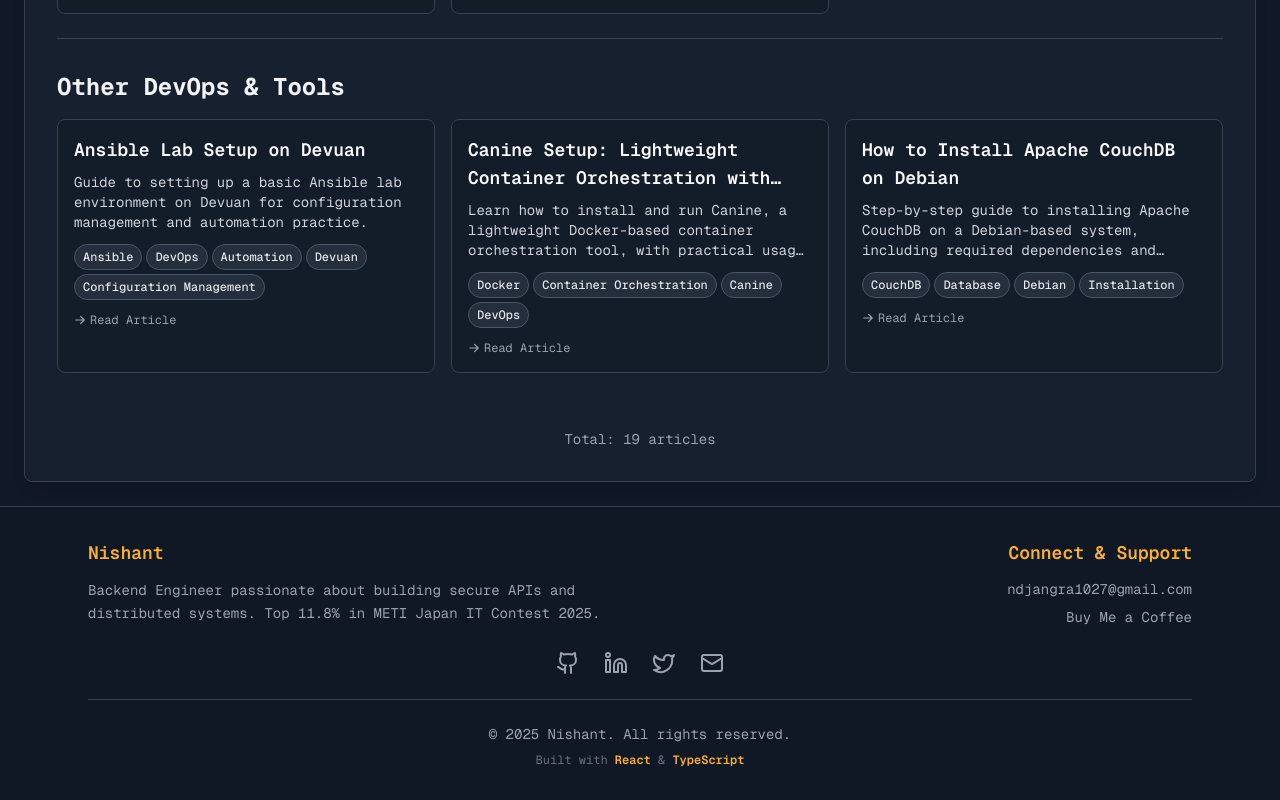
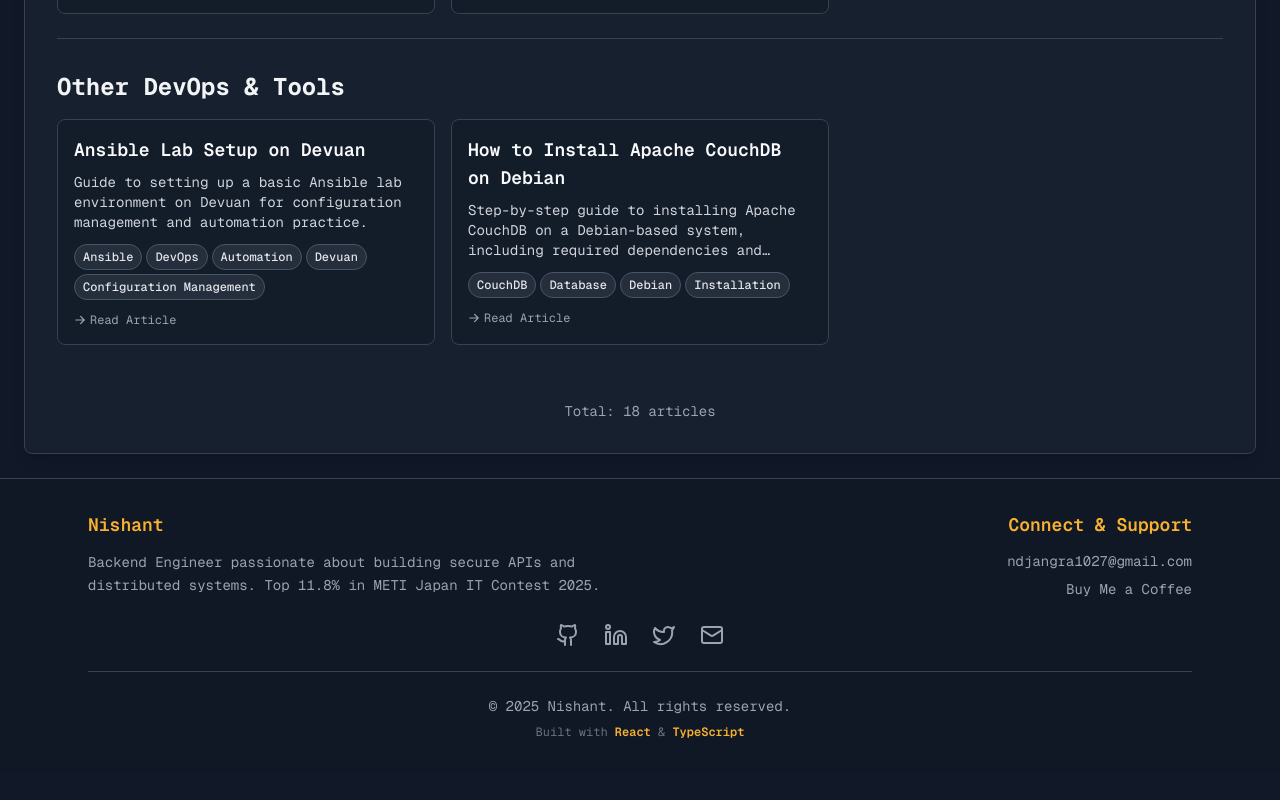
Before and after one commit to nishujangra/Portfolio, a React (Vite) app: page /blogs in a window 1280 px wide. Shown: the part 2514-3314 px from the top of the page. After the commit the page ends 3286 px from the top, so only its background shows below. Built offline with nearby package versions, Linux system fonts and the light colour scheme.

Commit message:
blog updated

```diff
--- a/src/data/blogs.ts
+++ b/src/data/blogs.ts
@@ -129,13 +129,13 @@ export const blogs = [
         tags: ["Ansible", "DevOps", "Automation", "Devuan", "Configuration Management"],
         category: "Other DevOps & Tools"
     },
-    {
-        title: "Canine Setup: Lightweight Container Orchestration with Docker Compose",
-        description: "Learn how to install and run Canine, a lightweight Docker-based container orchestration tool, with practical usage tips.",
-        url: "https://bitbucket.org/tirveni/devuan/wiki/nishant/Canine-Setup",
-        tags: ["Docker", "Container Orchestration", "Canine", "DevOps"],
-        category: "Other DevOps & Tools"
-    },
+    // {
+    //     title: "Canine Setup: Lightweight Container Orchestration with Docker Compose",
+    //     description: "Learn how to install and run Canine, a lightweight Docker-based container orchestration tool, with practical usage tips.",
+    //     url: "https://bitbucket.org/tirveni/devuan/wiki/nishant/Canine-Setup",
+    //     tags: ["Docker", "Container Orchestration", "Canine", "DevOps"],
+    //     category: "Other DevOps & Tools"
+    // },
     {
         title: "How to Install Apache CouchDB on Debian",
         description: "Step-by-step guide to installing Apache CouchDB on a Debian-based system, including required dependencies and service configuration.",
```
